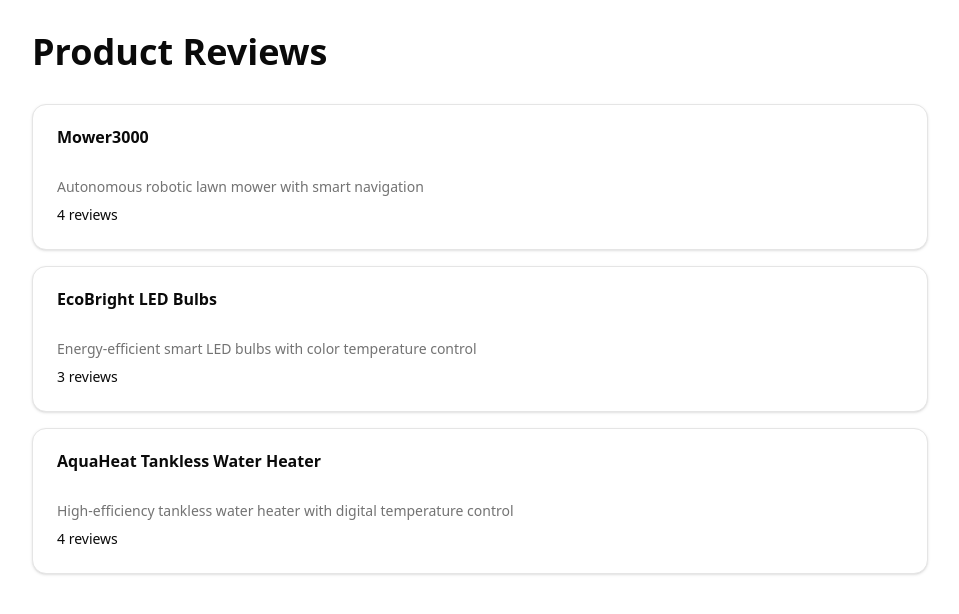
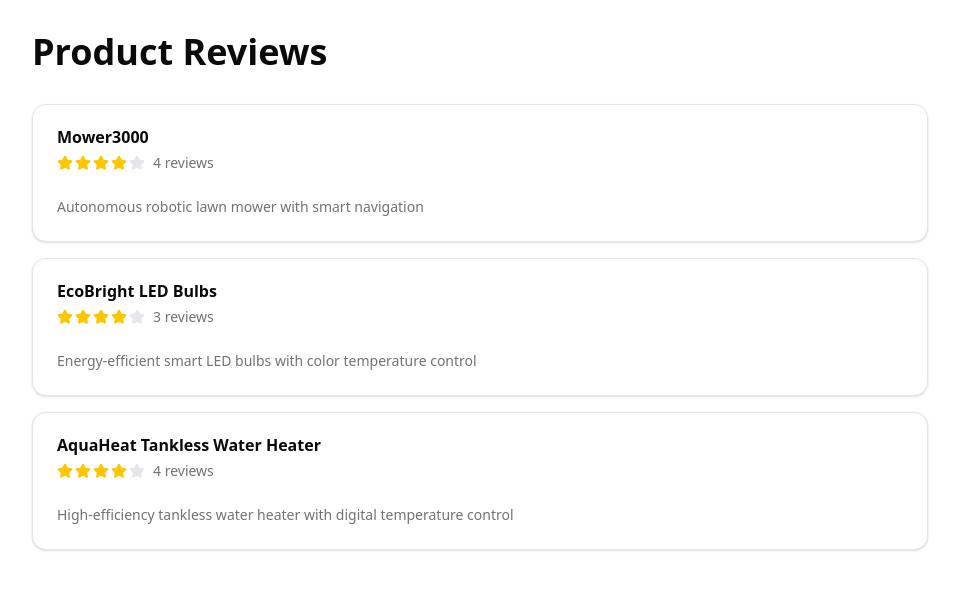
Before and after one commit to RahulRohidasPatil/AI-Review-Summary, a Next.js app: page / in a window 1280 px wide. Shown: the top 614 px of the page, without its empty margins (160-1119 px from the left). Built offline with nearby package versions, Linux system fonts and the light colour scheme.

Commit message:
Exercise 1.3

```diff
--- a/app/page.tsx
+++ b/app/page.tsx
@@ -1,8 +1,15 @@
+import Link from "next/link";
+import { FiveStarRating } from "@/components/five-star-rating";
 import { Card, CardContent, CardHeader, CardTitle } from "@/components/ui/card";
 import { getProducts } from "@/lib/sample-data";
 
 export default function Home() {
   const products = getProducts();
+
+  function averageRating(reviews: { stars: number }[]) {
+    if (reviews.length === 0) return 0;
+    return reviews.reduce((sum, r) => sum + r.stars, 0) / reviews.length;
+  }
 
   return (
     <main className="min-h-screen p-8">
@@ -11,17 +18,26 @@ export default function Home() {
 
         <div className="grid gap-4">
           {products.map((product) => (
-            <Card key={product.slug}>
+            <Link key={product.slug} href={`/${product.slug}`}>
+              <Card className="hover:border-primary transition-colors cursor-pointer">
                 <CardHeader>
                   <CardTitle>{product.name}</CardTitle>
+                  <div className="flex items-center gap-2">
+                    <FiveStarRating
+                      rating={Math.round(averageRating(product.reviews))}
+                    />
+                    <span className="text-sm text-muted-foreground">
+                      {product.reviews.length} reviews
+                    </span>
+                  </div>
                 </CardHeader>
                 <CardContent>
                   <p className="text-sm text-muted-foreground">
                     {product.description}
                   </p>
-                <p className="text-sm mt-2">{product.reviews.length} reviews</p>
                 </CardContent>
               </Card>
+            </Link>
           ))}
         </div>
       </div>
--- /dev/null
+++ b/components/five-star-rating.tsx
@@ -0,0 +1,19 @@
+import { Star } from "lucide-react";
+import type { Key } from "react";
+
+export function FiveStarRating({ rating }: { rating: number }) {
+  return (
+    <div className="flex gap-0.5">
+      {Array.from({ length: 5 }).map((_, i) => (
+        <Star
+          key={`star-${i}` as Key}
+          className={`h-4 w-4 ${
+            i < rating
+              ? "fill-yellow-400 text-yellow-400"
+              : "fill-gray-200 text-gray-200"
+          }`}
+        />
+      ))}
+    </div>
+  );
+}
--- /dev/null
+++ b/components/review.tsx
@@ -0,0 +1,59 @@
+"use client";
+
+import ms from "ms";
+import { Avatar, AvatarFallback } from "@/components/ui/avatar";
+import type { Review as ReviewType } from "@/lib/types";
+import { FiveStarRating } from "./five-star-rating";
+
+export function Review({ review }: { review: ReviewType }) {
+  const date = new Date(review.date);
+
+  return (
+    <div className="flex gap-4">
+      <Avatar>
+        <AvatarFallback>{getInitials(review.reviewer)}</AvatarFallback>
+      </Avatar>
+
+      <div className="flex-1 space-y-2">
+        <div className="flex items-center justify-between">
+          <div>
+            <p className="font-medium text-sm">{review.reviewer}</p>
+            <div className="flex items-center gap-2 mt-1">
+              <FiveStarRating rating={review.stars} />
+              <time
+                className="text-xs text-muted-foreground"
+                suppressHydrationWarning
+              >
+                {timeAgo(date)}
+              </time>
+            </div>
+          </div>
+        </div>
+
+        <p className="text-sm leading-relaxed text-muted-foreground">
+          {review.review}
+        </p>
+      </div>
+    </div>
+  );
+}
+
+function getInitials(name: string): string {
+  return name
+    .split(" ")
+    .map((word) => word[0])
+    .join("")
+    .toUpperCase()
+    .slice(0, 2);
+}
+
+function timeAgo(date: Date, suffix = true): string {
+  const now = Date.now();
+  const diff = now - date.getTime();
+
+  if (diff < 1000) {
+    return "Just now";
+  }
+
+  return `${ms(diff, { long: true })}${suffix ? " ago" : ""}`;
+}
--- /dev/null
+++ b/components/reviews.tsx
@@ -0,0 +1,22 @@
+import type { Product } from "@/lib/types";
+import { Review } from "./review";
+import { Separator } from "./ui/separator";
+
+export function Reviews({ product }: { product: Product }) {
+  return (
+    <div className="space-y-6">
+      <h2 className="text-2xl font-bold">Customer Reviews</h2>
+
+      <div className="space-y-6">
+        {product.reviews.map((review, index) => (
+          <div key={review.date}>
+            <Review review={review} />
+            {index < product.reviews.length - 1 && (
+              <Separator className="mt-6" />
+            )}
+          </div>
+        ))}
+      </div>
+    </div>
+  );
+}
--- a/package.json
+++ b/package.json
@@ -13,6 +13,7 @@
     "class-variance-authority": "^0.7.1",
     "clsx": "^2.1.1",
     "lucide-react": "^0.563.0",
+    "ms": "^2.1.3",
     "next": "16.1.6",
     "next-themes": "^0.4.6",
     "radix-ui": "^1.4.3",
@@ -24,6 +25,7 @@
   "devDependencies": {
     "@biomejs/biome": "2.3.15",
     "@tailwindcss/postcss": "^4.1.18",
+    "@types/ms": "^2.1.0",
     "@types/node": "^25.2.3",
     "@types/react": "^19.2.14",
     "@types/react-dom": "^19.2.3",
```
Also changed, not shown: 1 other file (tests, documents, lock files or other folders). Lines whose indentation alone changed are shown as unchanged.
